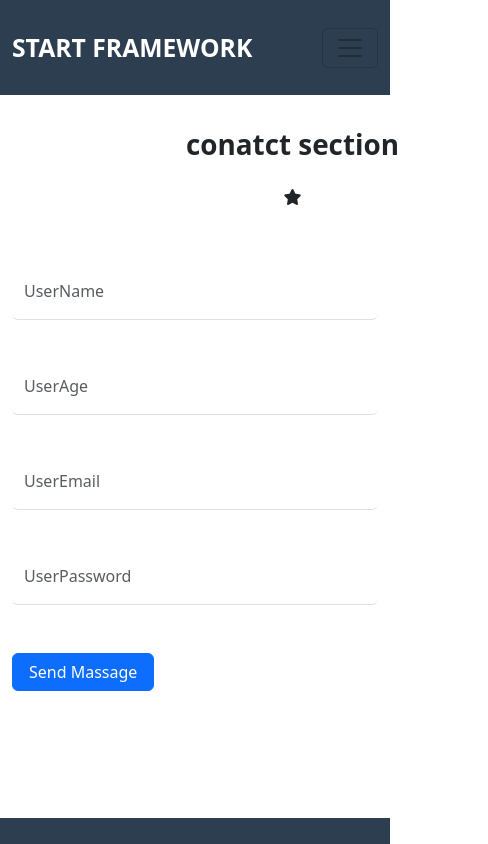
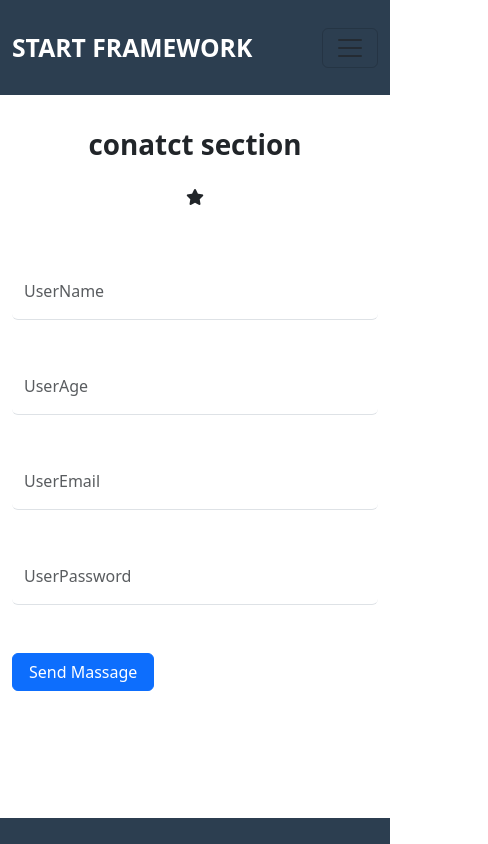
Before and after one commit to FaresAhmed50/Angular-test, an Angular app: page /contact in a window 390 px wide. Shown: the top 844 px of the page, 488 px wide, since content can reach past the window. Built offline with nearby package versions, Linux system fonts and the light colour scheme.

Commit message:
Adding style changes to contact and protoflio component

```diff
--- a/src/app/contact/contact.component.html
+++ b/src/app/contact/contact.component.html
@@ -5,7 +5,7 @@
     <div class="py106">
 
       <div class="row py-5">
-        <div class="offset-3 col-md-6 text-center ">
+        <div class="offset-lg-3 col-lg-6 text-center ">
 
           <h1 class="fw-bold">conatct section</h1>
           <app-star [style]="'dark'"></app-star>
--- a/src/app/portfolio/portfolio.component.html
+++ b/src/app/portfolio/portfolio.component.html
@@ -5,7 +5,7 @@
     <div class="py106">
 
       <div class="row py-5">
-        <div class="offset-3 col-md-6 text-center ">
+        <div class="offset-lg-3 col-lg-6 text-center ">
 
           <h1>portfolio component</h1>
           <app-star [style]="'dark'"></app-star>
```
